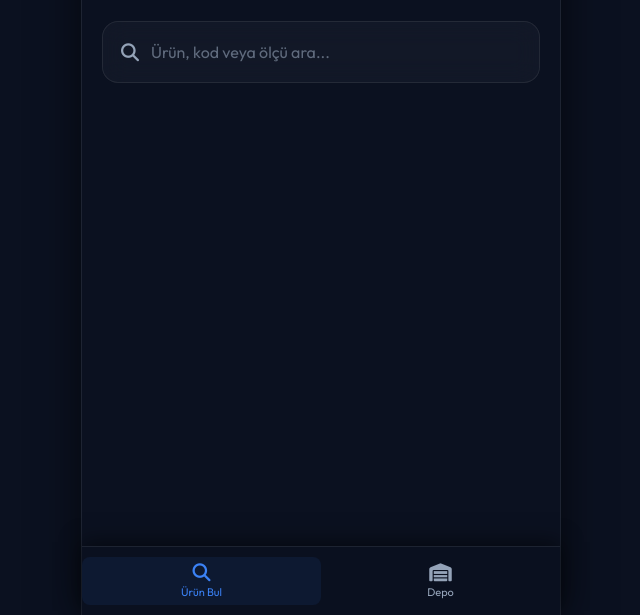
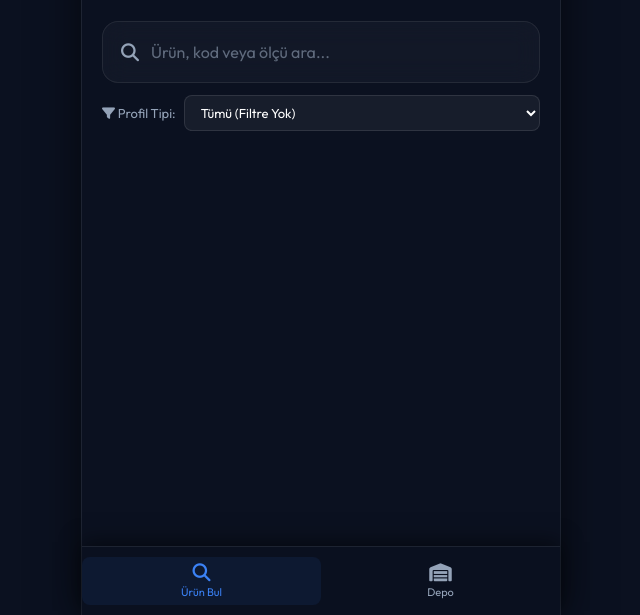
Before and after one commit to mustafa7bozkurt/ar-depo-raflar, a plain HTML site: page index.html in a window 1280 px wide. Shown: the part 185-800 px from the top of the page, without its empty margins (319-959 px from the left). Drawn offline with Linux system fonts and the light colour scheme; no server answers.

Commit message:
Add files via upload

```diff
--- a/app.js
+++ b/app.js
@@ -21,6 +21,7 @@ document.addEventListener('DOMContentLoaded', () => {
 
     const searchInput = document.getElementById('product-search');
     const clearSearchBtn = document.getElementById('clear-search');
+    const searchProductType = document.getElementById('search-product-type');
     const searchResults = document.getElementById('search-results');
     const resultsList = document.getElementById('results-list');
 
@@ -4064,6 +4065,12 @@ document.addEventListener('DOMContentLoaded', () => {
         else if (rawQuery.includes('t ')) queryType = 'T';
         else if (rawQuery.includes('levha')) queryType = 'Levha';
 
+        // Override with dropdown filter if selected
+        const dropdownType = searchProductType.value;
+        if (dropdownType) {
+            queryType = dropdownType;
+        }
+
         const formattedQuery = formatSizeInput(rawQuery, queryType);
 
         const exactMatches = state.products.filter(p => {
@@ -4184,6 +4191,10 @@ document.addEventListener('DOMContentLoaded', () => {
         triggerSearch(e.target.value);
     });
 
+    searchProductType.addEventListener('change', () => {
+        triggerSearch(searchInput.value);
+    });
+
     clearSearchBtn.addEventListener('click', () => {
         searchInput.value = '';
         triggerSearch('');
--- a/index.html
+++ b/index.html
@@ -29,6 +29,24 @@
                         <i class="fa-solid fa-magnifying-glass search-icon"></i>
                         <input type="text" class="search-input" id="product-search" placeholder="Ürün, kod veya ölçü ara...">
                         <i class="fa-solid fa-circle-xmark clear-search-icon" id="clear-search" style="display: none;"></i>
+                    </div>
+                    <!-- Type Filter Dropdown -->
+                    <div class="search-filter-box" style="margin-top: 12px; display: flex; align-items: center; gap: 8px;">
+                        <span style="font-size: 13px; color: var(--text-secondary); white-space: nowrap;"><i class="fa-solid fa-filter"></i> Profil Tipi:</span>
+                        <select class="form-input" id="search-product-type" style="margin: 0; padding: 8px 12px; font-size: 13px; background: rgba(255,255,255,0.05); border: 1px solid rgba(255,255,255,0.1); border-radius: 8px; color: var(--text-primary); cursor: pointer; flex-grow: 1;">
+                            <option value="" selected>Tümü (Filtre Yok)</option>
+                            <option value="Boru">Boru</option>
+                            <option value="Kutu">Kutu</option>
+                            <option value="Köşebent">Köşebent</option>
+                            <option value="Lama">Lama</option>
+                            <option value="Çubuk">Çubuk</option>
+                            <option value="F">F</option>
+                            <option value="H">H</option>
+                            <option value="T">T</option>
+                            <option value="Levha">Levha</option>
+                            <option value="U">U</option>
+                            <option value="Diğer">Diğer</option>
+                        </select>
                     </div>
                 </div>
 
@@ -263,6 +281,6 @@
     <!-- Firebase SDKs (Compatibility Mode) -->
     <script src="https://www.gstatic.com/firebasejs/9.22.0/firebase-app-compat.js"></script>
     <script src="https://www.gstatic.com/firebasejs/9.22.0/firebase-firestore-compat.js"></script>
-    <script src="app.js?v=5"></script>
+    <script src="app.js?v=6"></script>
 </body>
 </html>
```
